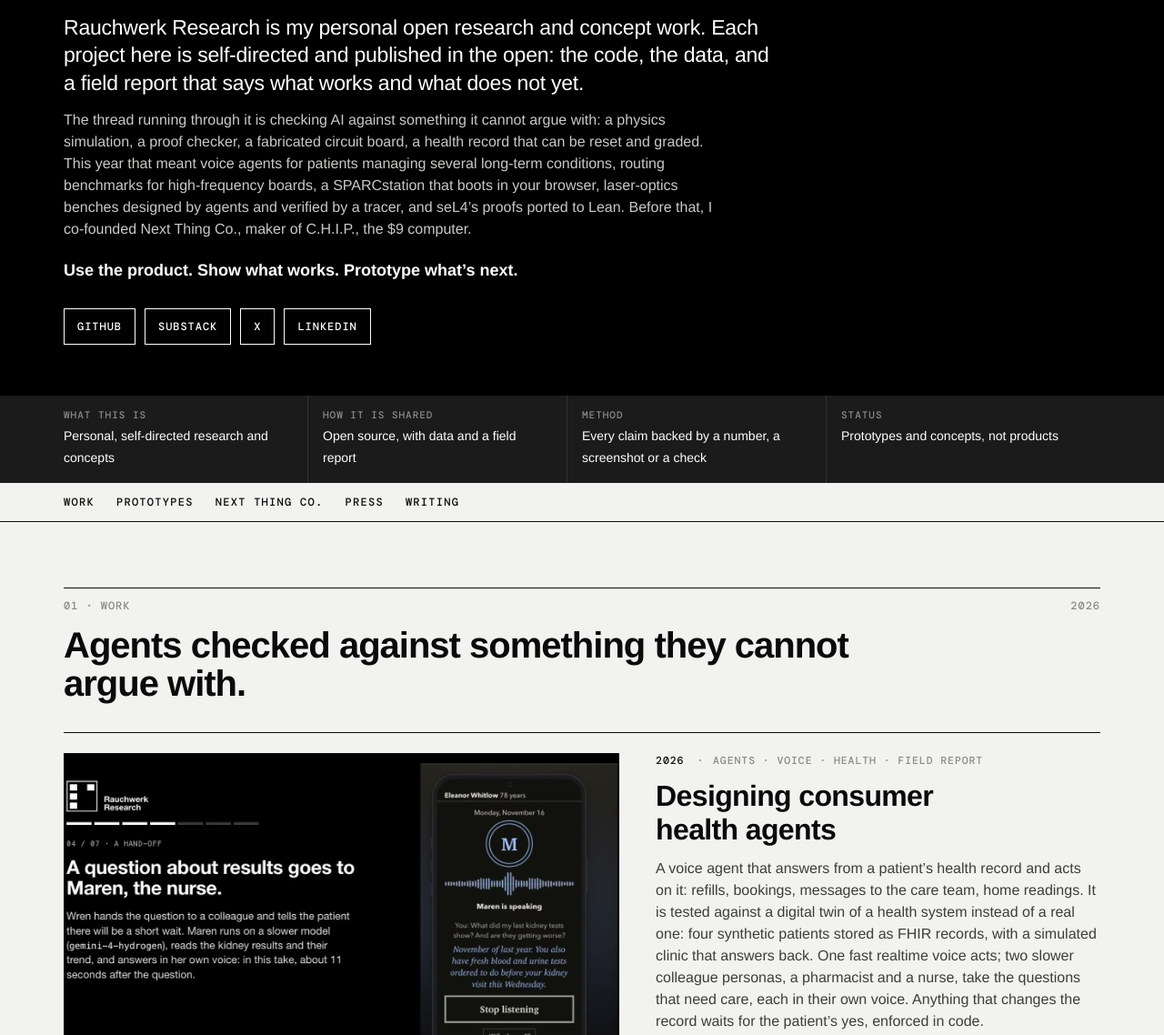
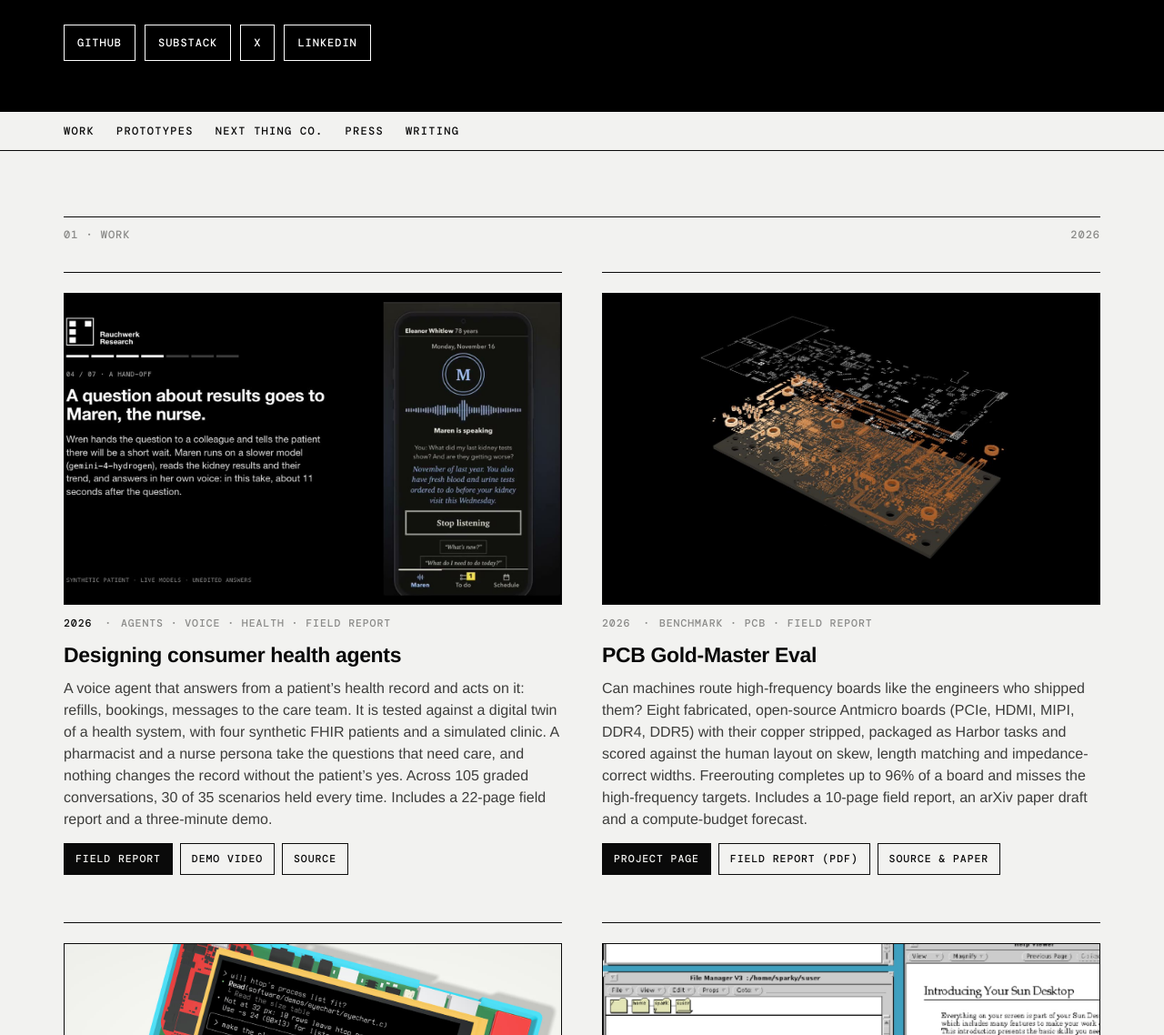
Before and after one commit to elevenarms/elevenarms.github.io, a plain HTML site: page index.html in a window 1280 px wide. Shown: the part 211-1349 px from the top of the page at 91% size. Drawn offline with nearby package versions, Linux system fonts and the light colour scheme.

Commit message:
Homepage: drop intro text, facts stripe and section subtitles; health agents card same size as others
Co-Authored-By: Claude Opus 5.5 <noreply@anthropic.com>

```diff
--- a/index.html
+++ b/index.html
@@ -24,9 +24,6 @@
     <a class="brand" href="/" aria-label="Rauchwerk Research, home"><svg viewBox="0 0 410 410" aria-hidden="true"><rect width="410" height="410" fill="#0a0a0a" stroke="#fff" stroke-width="14"/><rect x="30" y="32" width="106" height="96" fill="#fff"/><rect x="30" y="155" width="106" height="100" fill="#fff"/><rect x="30" y="285" width="106" height="100" fill="#fff"/><rect x="272" y="32" width="106" height="96" fill="#fff"/></svg><span>Rauchwerk<br>Research</span></a>
     <span class="kicker">Open research and concepts · Dave Rauchwerk</span>
     <h1 class="sr-only">Dave Rauchwerk · Rauchwerk Research</h1>
-    <p class="lead">Rauchwerk Research is my personal open research and concept work. Each project here is self-directed and published in the open: the code, the data, and a field report that says what works and what does not yet.</p>
-    <p class="intro">The thread running through it is checking AI against something it cannot argue with: a physics simulation, a proof checker, a fabricated circuit board, a health record that can be reset and graded. This year that meant voice agents for patients managing several long-term conditions, routing benchmarks for high-frequency boards, a SPARCstation that boots in your browser, laser-optics benches designed by agents and verified by a tracer, and seL4’s proofs ported to Lean. Before that, I co-founded Next Thing Co., maker of C.H.I.P., the $9 computer.</p>
-    <p class="motto">Use the product. Show what works. Prototype what’s next.</p>
     <p class="links">
       <a href="https://github.com/elevenarms">GitHub</a>
       <a href="https://rauchwerkresearch.substack.com/">Substack</a>
@@ -35,15 +32,6 @@
     </p>
   </div>
 </header>
-
-<div class="facts">
-  <div class="wrap">
-    <div><b>What this is</b><span>Personal, self-directed research and concepts</span></div>
-    <div><b>How it is shared</b><span>Open source, with data and a field report</span></div>
-    <div><b>Method</b><span>Every claim backed by a number, a screenshot or a check</span></div>
-    <div><b>Status</b><span>Prototypes and concepts, not products</span></div>
-  </div>
-</div>
 
 <nav class="toc" aria-label="Sections">
   <div class="wrap">
@@ -59,15 +47,13 @@
   <section id="work">
     <div class="wrap">
       <h2>01 · Work <span>2026</span></h2>
-      <p class="shead">Agents checked against something they cannot argue with.</p>
       <div class="grid">
 
-        <article class="p feature">
+        <article class="p">
           <figure><img src="/assets/img/health-agents.jpg" alt="A frame from the demonstration video: a phone app in which Maren, the nurse persona, is speaking, with a waveform following her voice, beside a black panel headed ‘A question about results goes to Maren, the nurse’" width="1400" height="875" loading="lazy"></figure>
           <div class="meta"><span class="new">2026</span><span>Agents · Voice · Health · Field report</span></div>
           <h3>Designing consumer health agents</h3>
-          <p>A voice agent that answers from a patient’s health record and acts on it: refills, bookings, messages to the care team, home readings. It is tested against a digital twin of a health system instead of a real one: four synthetic patients stored as FHIR records, with a simulated clinic that answers back. One fast realtime voice acts; two slower colleague personas, a pharmacist and a nurse, take the questions that need care, each in their own voice. Anything that changes the record waits for the patient’s yes, enforced in code.</p>
-          <p>The evaluation grades the record, not the conversation: 105 graded conversations, 30 of 35 scenarios held every time, no write went through without the patient’s agreement, and the failures that remain are traced to a stage. Ten user stories, a 22-page field report and a three-minute demo with live speech both ways.</p>
+          <p>A voice agent that answers from a patient’s health record and acts on it: refills, bookings, messages to the care team. It is tested against a digital twin of a health system, with four synthetic FHIR patients and a simulated clinic. A pharmacist and a nurse persona take the questions that need care, and nothing changes the record without the patient’s yes. Across 105 graded conversations, 30 of 35 scenarios held every time. Includes a 22-page field report and a three-minute demo.</p>
           <p class="go"><a href="https://elevenarms.github.io/health-hub-twin/">Field report</a><a href="https://elevenarms.github.io/health-hub-twin/media/demo.mp4">Demo video</a><a href="https://github.com/elevenarms/health-hub-twin">Source</a></p>
         </article>
 
@@ -156,7 +142,6 @@ doas rcctl check ntpd
   <section id="earlier">
     <div class="wrap">
       <h2>02 · Prototypes <span>2020–2025</span></h2>
-      <p class="shead">Built fast to find out whether the idea holds.</p>
       <div class="grid">
 
         <article class="p">
@@ -188,7 +173,6 @@ doas rcctl check ntpd
   <section id="ntc">
     <div class="wrap">
       <h2>03 · Next Thing Co. <span>2013–2018</span></h2>
-      <p class="shead">Some of the cheapest Linux computers ever sold.</p>
       <p class="lede">Co-founder and CEO, with Gustavo Huber and Thomas Deckert, in Oakland. We started with a GIF camera and ended up making some of the cheapest Linux computers ever sold.</p>
       <div class="grid">
 
```
